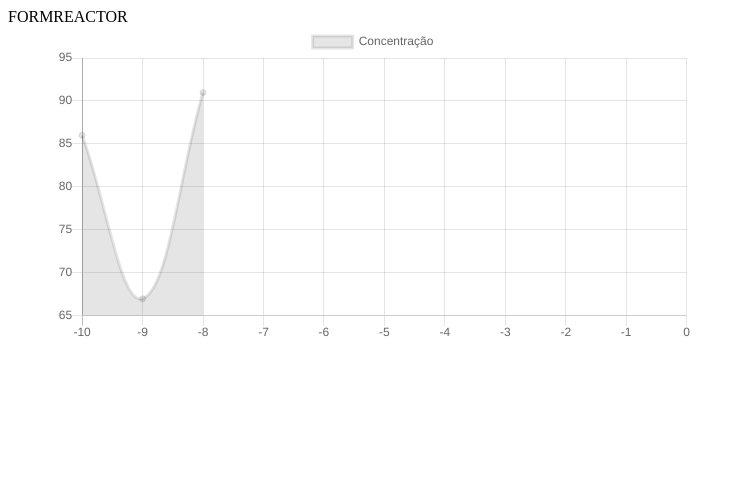
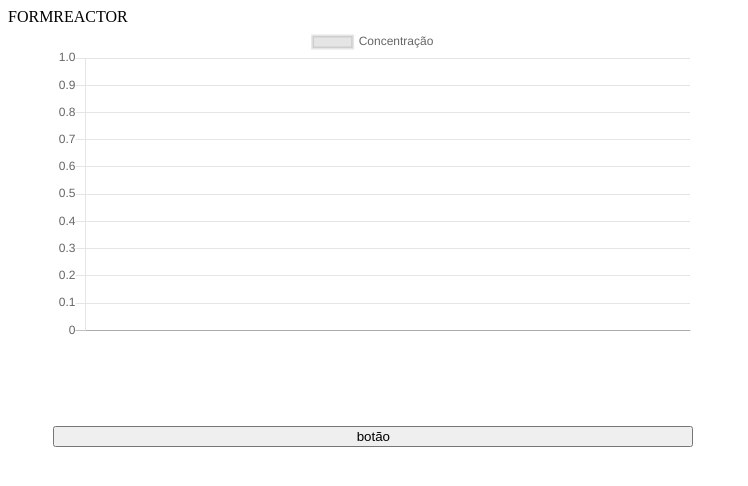
Before and after one commit to victorfmarques/Concentration_PID_Control, a React (Create React App) app in the folder pid_control/: page / in a window 1280 px wide. Shown: the top 486 px of the page, without its empty margins (0-748 px from the left). Built offline with nearby package versions, Linux system fonts and the light colour scheme.

Commit message:
line chart dinamico incluso

```diff
--- a/pid_control/src/App.js
+++ b/pid_control/src/App.js
@@ -2,14 +2,25 @@ import FormComponent from './FormComponent'
 import ReactorComponent from './ReactorComponent'
 import ChartComponent from './ChartComponent'
 import './App.css'
+import { useState } from 'react'
 
 function App() {
+
+  const [model, setModel] = useState(0)
+
+  function handleModel(){
+    setModel(model + 1)
+  }
+
   return (
     <div className="AppWrapper">
       <FormComponent/>
       <div className="GraphicalWrapper">
         <ReactorComponent/>
-        <ChartComponent/>
+        <ChartComponent
+          model={model}
+        />
+        <button onClick={handleModel}>botão</button>
       </div>
 
     </div>
--- a/pid_control/src/ChartComponent/index.js
+++ b/pid_control/src/ChartComponent/index.js
@@ -1,34 +1,47 @@
-import React, { useEffect } from 'react'
+import React, { useEffect, useState } from 'react'
 import Chart from "chart.js";
 import './index.css'
 
-const ChartComponent = () =>{
+const ChartComponent = (props) =>{
+
+    const {model} = props
+
+    const [listModel, setListModel] = useState([])
 
     const chartRef = React.createRef();
 
-    useEffect(()=>{
+
+    function handleChart(){
         const myChartRef = chartRef.current.getContext("2d");
-
+        console.log(listModel)
         new Chart(
             myChartRef,
             {
                 type: "line",
                 data: {
                     //Bring in data
-                    labels: ["-10", "-9", "-8", "-7", "-6", "-5", "-4", "-3", "-2", "-1", "0"],
+                    labels: listModel.map(item => listModel.indexOf(item).toString()),
                     datasets: [
                         {
                             label: "Concentração",
-                            data: [86, 67, 91,],
+                            data: listModel ,
                         }
                     ]
                 },
                 options: {
-                    //Customize chart options
+                    scales:{
+                        display: true
+                    }
                 }
             }
         )
-    },[])
+    }
+
+
+    useEffect(()=>{
+        setListModel(listModel.concat(model))
+        handleChart();
+    },[model])
 
 
     return (
```
